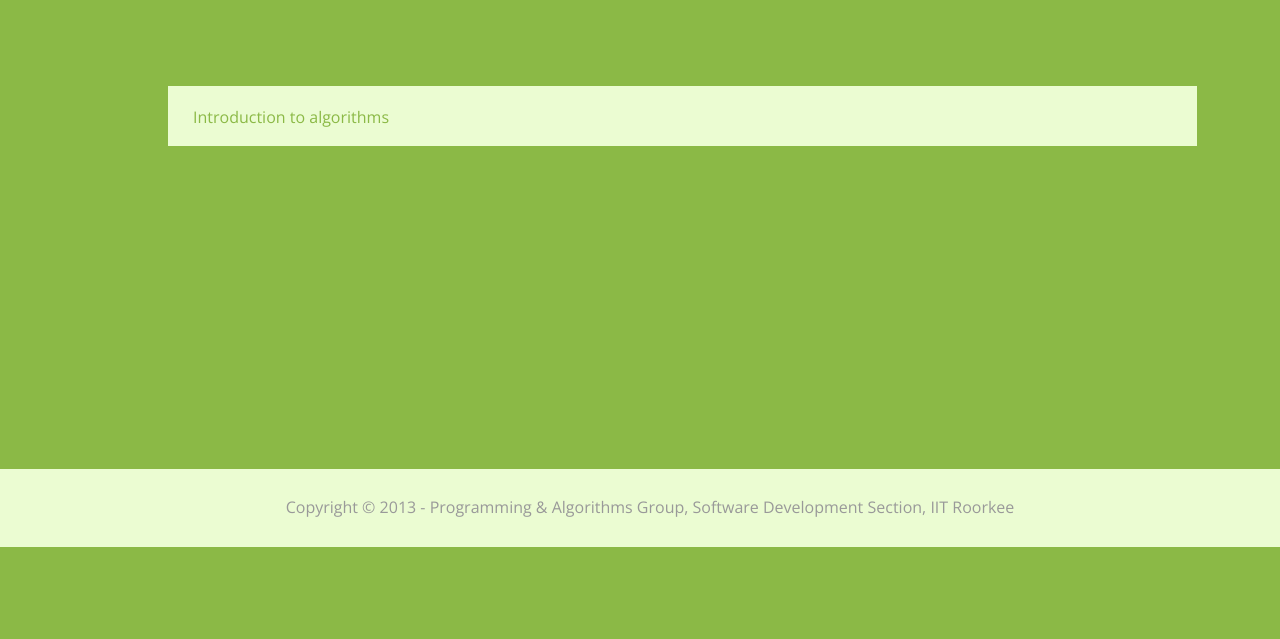
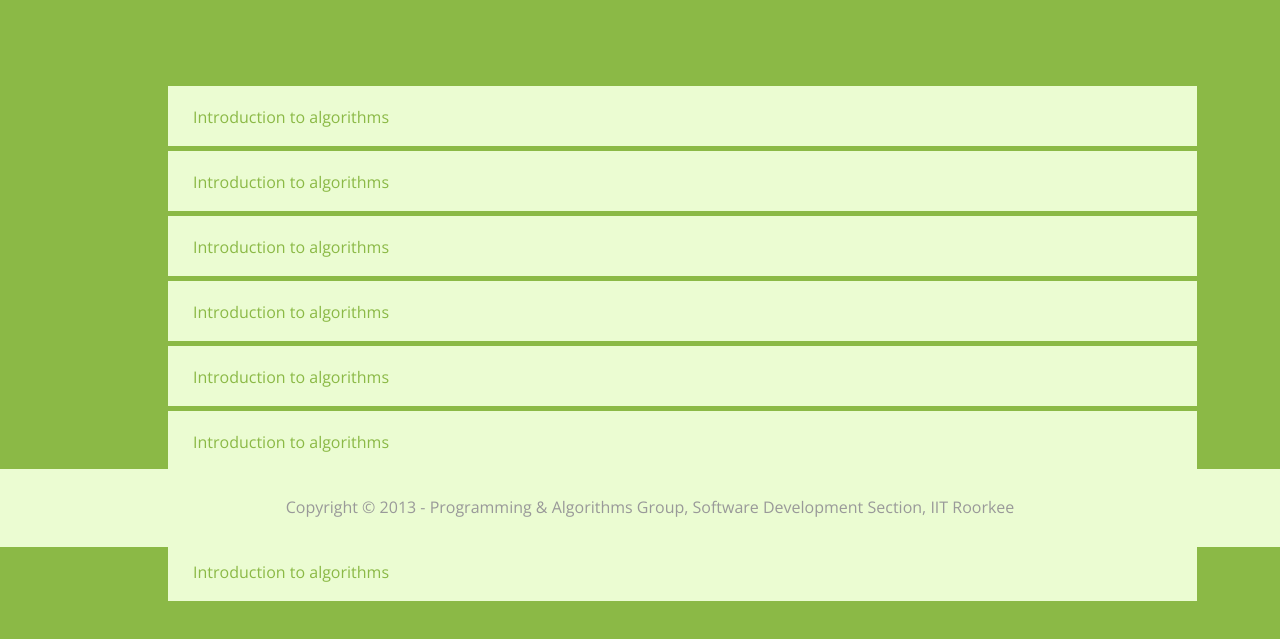
Before and after one commit to sdspag/presentations, a plain HTML site: page index.html in a window 1280 px wide. Shown: the part 253-892 px from the top of the page. Before the commit the page ends 800 px from the top, so only its background shows below. Drawn offline with nearby package versions, Linux system fonts and the light colour scheme.

Commit message:
added padding to div

```diff
--- a/assets/main.css
+++ b/assets/main.css
@@ -126,6 +126,7 @@ background: #EBFCD2;
     letter-spacing: 0em;
     padding-left: 10%;
     padding-right: 10%;
+    padding-bottom: 8%;
     font-family: 'open sans';
 }
 
--- a/index.html
+++ b/index.html
@@ -37,6 +37,13 @@
       <div class="pure-g-r">
           <ul>
             <li><a href="19-09-2013/index.html" target="_blank">Introduction to algorithms</a></li>
+            <li><a href="19-09-2013/index.html" target="_blank">Introduction to algorithms</a></li>
+            <li><a href="19-09-2013/index.html" target="_blank">Introduction to algorithms</a></li>
+            <li><a href="19-09-2013/index.html" target="_blank">Introduction to algorithms</a></li>
+            <li><a href="19-09-2013/index.html" target="_blank">Introduction to algorithms</a></li>
+            <li><a href="19-09-2013/index.html" target="_blank">Introduction to algorithms</a></li>
+            <li><a href="19-09-2013/index.html" target="_blank">Introduction to algorithms</a></li>
+            <li><a href="19-09-2013/index.html" target="_blank">Introduction to algorithms</a></li>
           </ul>
       </div>
   </div>
```
